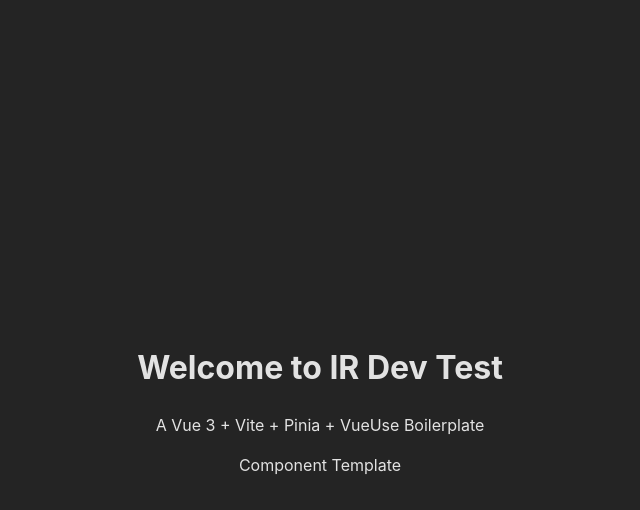
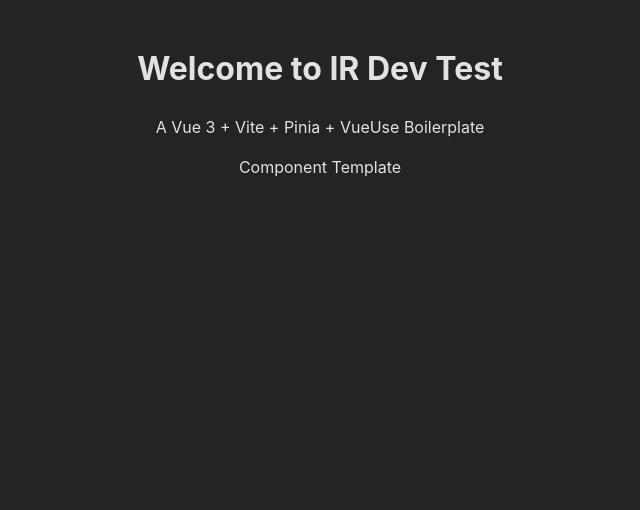
Before and after one commit to EmilZainagabdinov/ir-dev-test, a Vue app: page / in a window 1280 px wide. Shown: the top 510 px of the page, without its empty margins (320-960 px from the left). Built offline with nearby package versions, Linux system fonts and the light colour scheme.

Commit message:
Tweaked config files, added prettier config.

```diff
--- a/package.json
+++ b/package.json
@@ -11,6 +11,7 @@
   },
   "dependencies": {
     "@vueuse/core": "^10.7.0",
+    "mande": "^2.0.9",
     "pinia": "^2.1.0",
     "vue": "^3.4.0"
   },
@@ -20,6 +21,7 @@
     "@eslint/json": "^0.13.1",
     "@eslint/markdown": "^7.1.0",
     "@types/eslint": "^9.6.1",
+    "@types/node": "^24.3.0",
     "@vitejs/plugin-vue": "^6.0.1",
     "@vue/eslint-config-prettier": "^9.0.0",
     "@vue/eslint-config-typescript": "^14.6.0",
--- /dev/null
+++ b/src/shims-vue.d.ts
@@ -0,0 +1,4 @@
+declare module '*.vue' {
+  import Vue from 'vue';
+  export default Vue;
+}
--- a/src/style.css
+++ b/src/style.css
@@ -28,4 +28,5 @@
 
 #app {
     width: 100%;
+    min-height: 100vh;
 }
--- a/vite.config.ts
+++ b/vite.config.ts
@@ -1,16 +1,16 @@
-import { defineConfig } from 'vite'
-import vue from '@vitejs/plugin-vue'
-import { resolve } from 'path'
+import { defineConfig } from 'vite';
+import vue from '@vitejs/plugin-vue';
+import { resolve } from 'path';
 
 export default defineConfig({
   plugins: [vue()],
   resolve: {
     alias: {
-      '@': resolve(__dirname, 'src'),
+      '@': resolve(__dirname, './src'),
     },
   },
   server: {
     port: 3000,
     open: true,
   },
-})
+});
```
Also changed, not shown: src/main.ts (+8 -8 lines), tsconfig.json (+8 -0 lines), 2 other files (tests, documents, lock files or other folders). Lines whose indentation alone changed are shown as unchanged.
